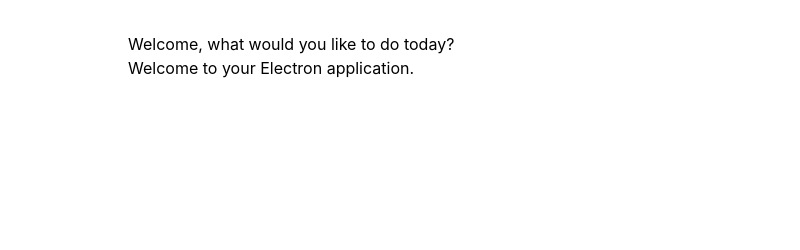
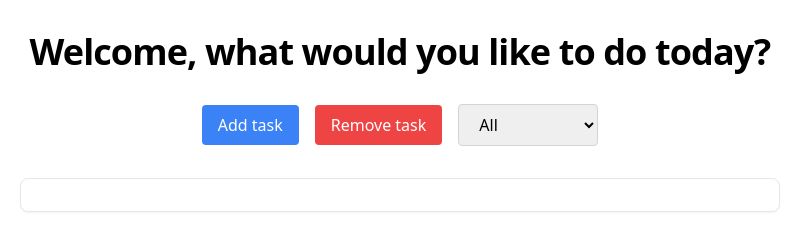
Before and after one commit to thelazybastard/remembrance, an Electron app: page src/index.html in a window 800 px wide. Drawn offline with nearby package versions, Linux system fonts and the light colour scheme; files that its build step writes are made by us from their sources.

Commit message:
added div and buttons and header
div for storing tasks
buttons for removing and adding tasks
drop down for filter
header and title

```diff
--- a/src/index.css
+++ b/src/index.css
@@ -1,12 +1,3 @@
 @tailwind base;
 @tailwind components;
 @tailwind utilities;
-
-body {
-  font-family:
-    -apple-system, BlinkMacSystemFont, 'Segoe UI', Roboto, Helvetica, Arial,
-    sans-serif;
-  margin: auto;
-  max-width: 38rem;
-  padding: 2rem;
-}
--- a/src/index.html
+++ b/src/index.html
@@ -3,10 +3,25 @@
   <head>
     <meta charset="UTF-8" />
     <title>Remembrance</title>
-    <link rel="stylesheet" href="./src/output.css">
+    <link rel="stylesheet" href="./output.css">
   </head>
   <body>
-    <h1>Welcome, what would you like to do today?</h1>
-    <p>Welcome to your Electron application.</p>
+
+    <h1 class="font-sans text-4xl font-bold tracking-tight text-center pt-8">Welcome, what would you like to do today?</h1>
+
+    <div class="flex justify-center items-center gap-4 p-8">
+      <button class="rounded bg-blue-500 text-white px-4 py-2 hover:shadow-lg transition-shadow">Add task</button>
+      <button class="rounded bg-red-500 text-white px-4 py-2 hover:shadow-lg transition-shadow">Remove task</button>
+      <select class="rounded border border-gray-300 px-4 py-2 hover:shadow-lg transition-shadow focus:outline-none focus:ring-2 focus:ring-blue-500">
+        <option value="all">All</option>
+        <option value="done">Done</option>
+        <option value="in-progress">In Progress</option>
+      </select>
+    </div>
+
+    <div class="border border-gray-200 shadow-sm rounded-lg p-4 bg-white w-[95%] mx-auto">
+      <div class="space-y-3"></div>
+    </div>
+
   </body>
 </html>
--- a/tailwind.config.js
+++ b/tailwind.config.js
@@ -1,10 +1,6 @@
 /** @type {import('tailwindcss').Config} */
 module.exports = {
-  content: [
-    "./src/**/*.{html,js}",
-    "./index.html",
-    "./*.html"
-  ],
+  content: ["./src/**/*.{html,js}", "./*.html"],
   theme: {
     extend: {},
   },
```
Also changed, not shown: src/output.css.
